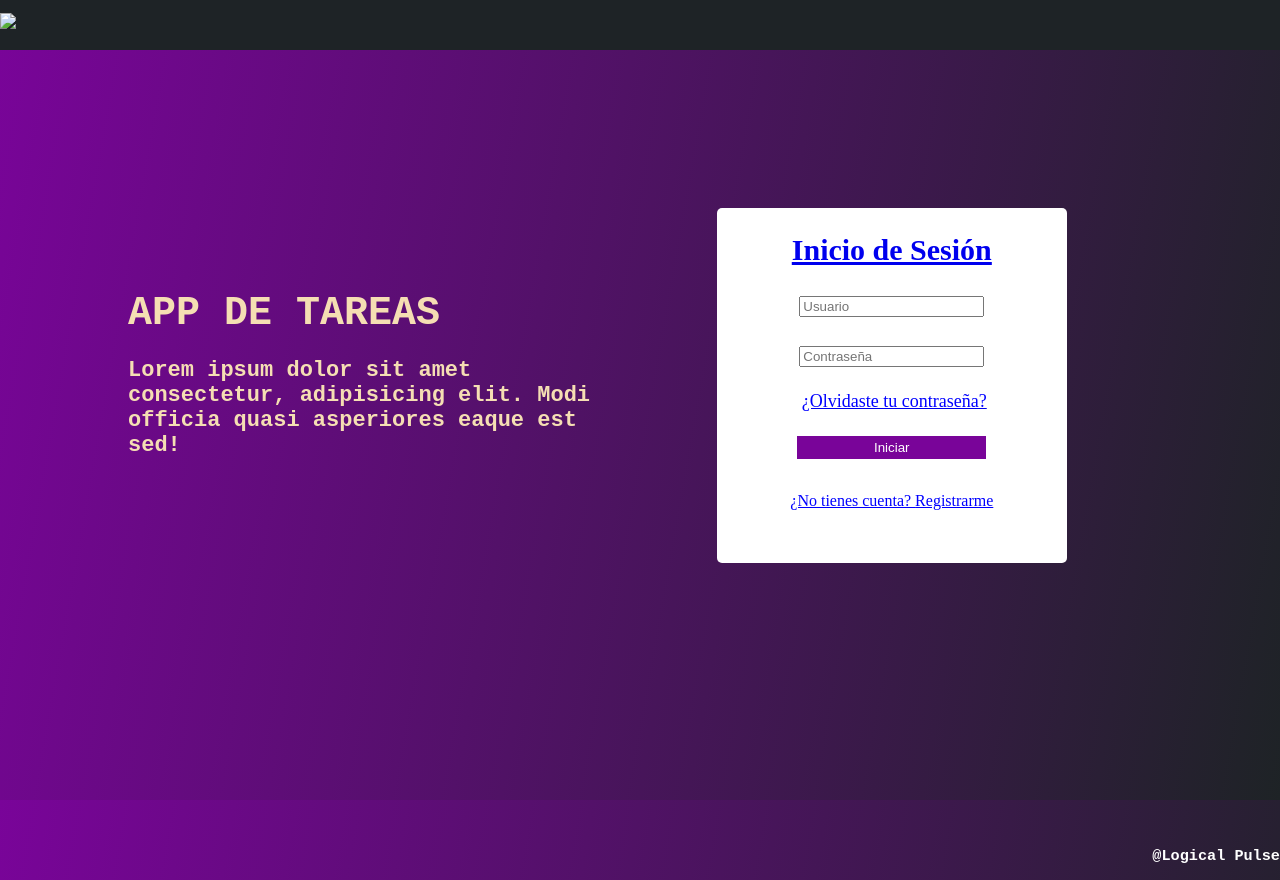
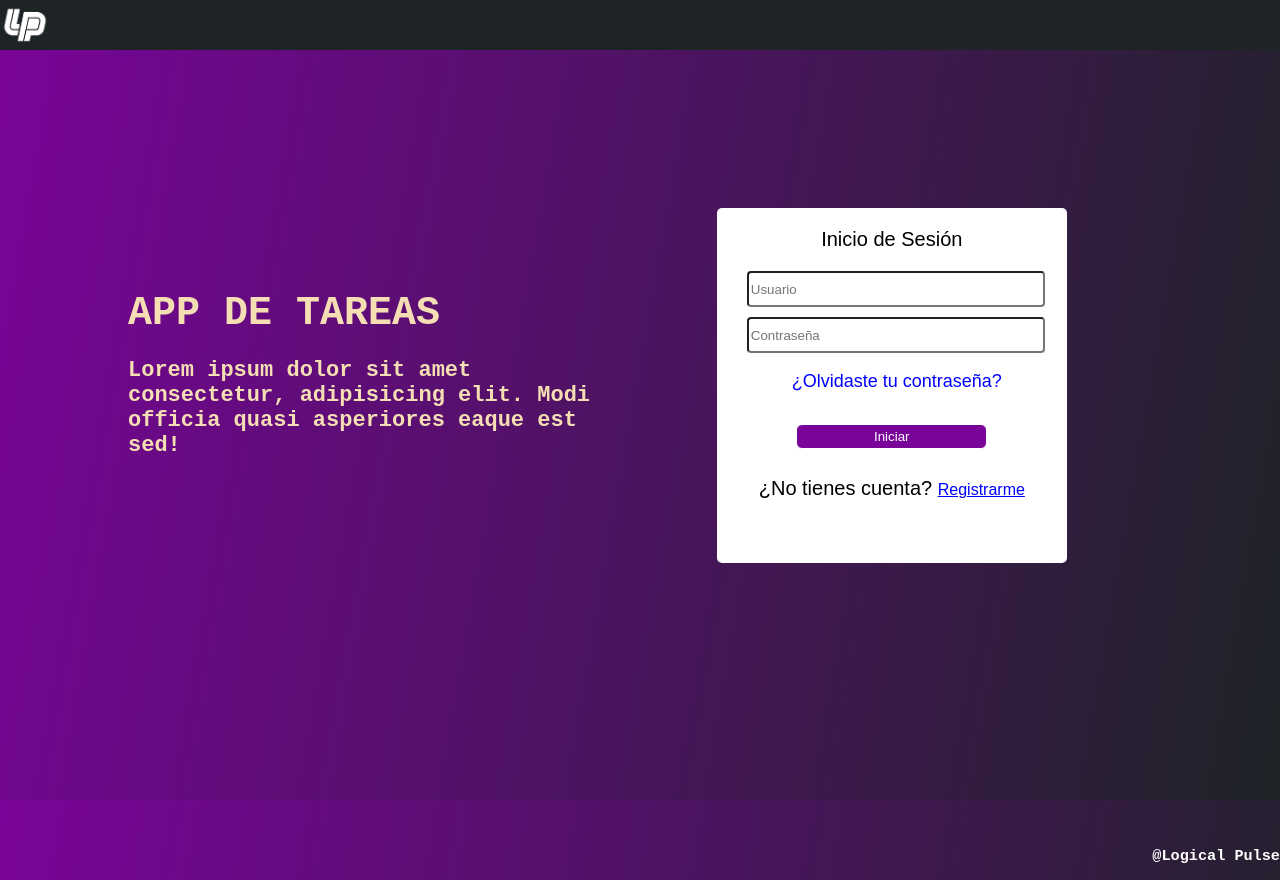
Before and after one commit to LogicalPulse/ToDoListFrontend, a plain HTML site: page index.html in a window 1280 px wide. Drawn offline with Linux system fonts and the light colour scheme.

Commit message:
__feat__[index css]: acomode ligeramente la posicion y los estilos

```diff
--- a/estilos.css
+++ b/estilos.css
@@ -1,20 +1,33 @@
 /* HEADER */
-body{
+body {
     margin: 0;
     padding: 0;
     font-family: monospace;
     background: linear-gradient(100deg, #790499, #1e2326);
     height: 100vh;
 }
-.contenedor-header{
+header {
     background: #1e2326;
     width: 100%;
     height: 50px;
     top: 0;
     left: 0;
 }
-.contenedor-header header .logo a{
-    font-size: 35px;
+header a {
+    height: 100%;
+    display: inline-block;
+}
+.logo {
+    height: 100%;
+    filter: invert();
+}
+
+.logo * {
+    height: 100%;
+}
+
+.contenedor-header header {
+    size: 5cm;
 }
 .contenedor-inicio .titulo {
     color: wheat;
@@ -23,7 +36,7 @@ body{
     left: 10%;
     font-size: 40px;
 }
-.contenedor-inicio .tituloo{
+.contenedor-inicio .tituloo {
     color: wheat;
     position: absolute;
     top: 42%;
@@ -31,7 +44,7 @@ body{
     width: 40%;
     font-size: 22px;
 }
-.formulario{
+.formulario {
     position: absolute;
     top: 26%;
     left: 56%;
@@ -40,50 +53,56 @@ body{
     width: 350px;
     height: 355px;
     text-align: center;
-    font-family: 'Times New Roman', Times, serif;
+    font-family: sans-serif;
     font-size: 20px;
 }
-.formulario form{
+.formulario form {
     padding: 0 30px;
     box-sizing: border-box;
 }
-form .username{
-    position: relative;
-    margin: 26px 10px;
+.formulario form * {
+    width: 100%;
+    border-radius: 4px;
+    height: 30px;
 }
-.olvidar{
+form .username {
+    margin: 16px 0px;
+}
+
+.olvidar {
     margin: 24px 0 22px 5px;
     color: blue;
     cursor: pointer;
     font-size: 18px;
 }
-.olvidar:hover{
+.olvidar:hover {
     color: #790499;
 }
-input[type="submit"]{
+input[type="submit"] {
     width: 66%;
     height: 25px;
     border: 1px solid;
     background: #790499;
     color: white;
     cursor: pointer;
+    border-radius: 6px;
 }
-input[type="submit"]:hover{
+input[type="submit"]:hover {
     transition: .5s;
     background: #1e2326;
 }
-.registro{
+.registro {
     margin: 28px 0;
     text-align: center;
 }
-.registro a{
+.registro a {
     color: blue;
     font-size: 16px;
 }
-.registro a:hover{
+.registro a:hover {
     color: #790499;
 }
-.footer{
+.footer {
     position: absolute;
     right: 0%;
     bottom: -10%;
--- a/index.html
+++ b/index.html
@@ -1,5 +1,6 @@
 <!DOCTYPE html>
 <html lang="en">
+
 <head>
     <meta charset="UTF-8">
     <meta http-equiv="X-UA-Compatible" content="IE=edge">
@@ -7,23 +8,25 @@
     <link rel="stylesheet" href="estilos.css">
     <title>App de Tareas</title>
 </head>
+
 <body>
     <!-- HEADER -->
-    <div class="contenedor-header">
     <header>
         <div class="logo">
-                <a href="#"><img src="logo.webp">
+            <a href="#"><img src="img/logo.webp"></a>
+            </div>
+            <div class="contenedor-header">
             </div>
             </header>
-    </div>
     <!-- INICIO -->
     <div id="inicio" class="contenedor-inicio">
         <h1 class="titulo">APP DE TAREAS</h1>
         <br>
-                <h3 class="tituloo">Lorem ipsum dolor sit amet consectetur, adipisicing elit. Modi officia quasi asperiores eaque est sed!</h3>
+        <h3 class="tituloo">Lorem ipsum dolor sit amet consectetur, adipisicing elit. Modi officia quasi asperiores
+            eaque est sed!</h3>
         </div>
         <div class="formulario">
-                <h2>Inicio de Sesión</h2>
+        <p>Inicio de Sesión</p>
         <form method="post">
             <div class="username">
                 <input type="text" placeholder="Usuario" required>
@@ -43,4 +46,5 @@
             <h3>@Logical Pulse</h3>
         </footer>
 </body>
+
 </html>
```
Lines whose indentation alone changed are shown as unchanged.
